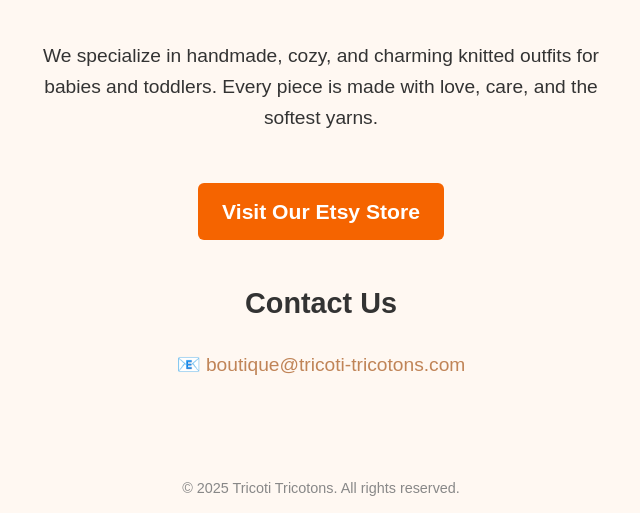
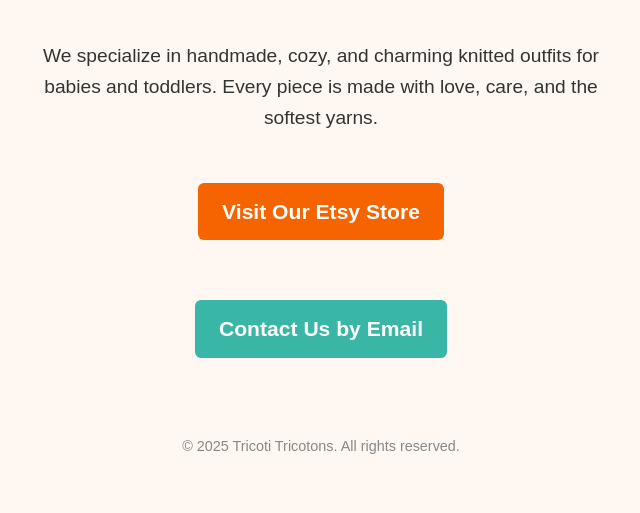
Before and after one commit to PaulSzyller/TricotiTricotonsWeb, a plain HTML site: page index.html in a window 1280 px wide. Shown: the part 287-800 px from the top of the page, without its empty margins (319-959 px from the left). Drawn offline with Linux system fonts and the light colour scheme.

Commit message:
Make the email button and etsy button have consistent looks

```diff
--- a/assets/css/styles.css
+++ b/assets/css/styles.css
@@ -43,6 +43,24 @@ header {
     background-color: #d65300;
 }
 
+.email-button {
+    display: inline-flex;
+    align-items: center;
+    background-color: #3ab6a6; /* Soft teal */
+    color: white;
+    padding: 12px 24px;
+    border-radius: 6px;
+    font-weight: bold;
+    text-decoration: none;
+    font-size: 1.1em;
+    transition: background-color 0.3s ease;
+    margin-top: 20px;
+}
+
+.email-button:hover {
+    background-color: #319d91;
+}
+
 .contact {
     margin-top: 40px;
     font-size: 1em;
--- a/index.html
+++ b/index.html
@@ -24,8 +24,9 @@
   </div>
 
   <div class="contact">
-    <h2>Contact Us</h2>
-    <p>📧 <a href="mailto:boutique@tricoti-tricotons.com">boutique@tricoti-tricotons.com</a></p>
+    <a href="mailto:boutique@tricoti-tricotons.com" class="email-button">
+      Contact Us by Email
+    </a>
   </div>
 </div>
 
```
